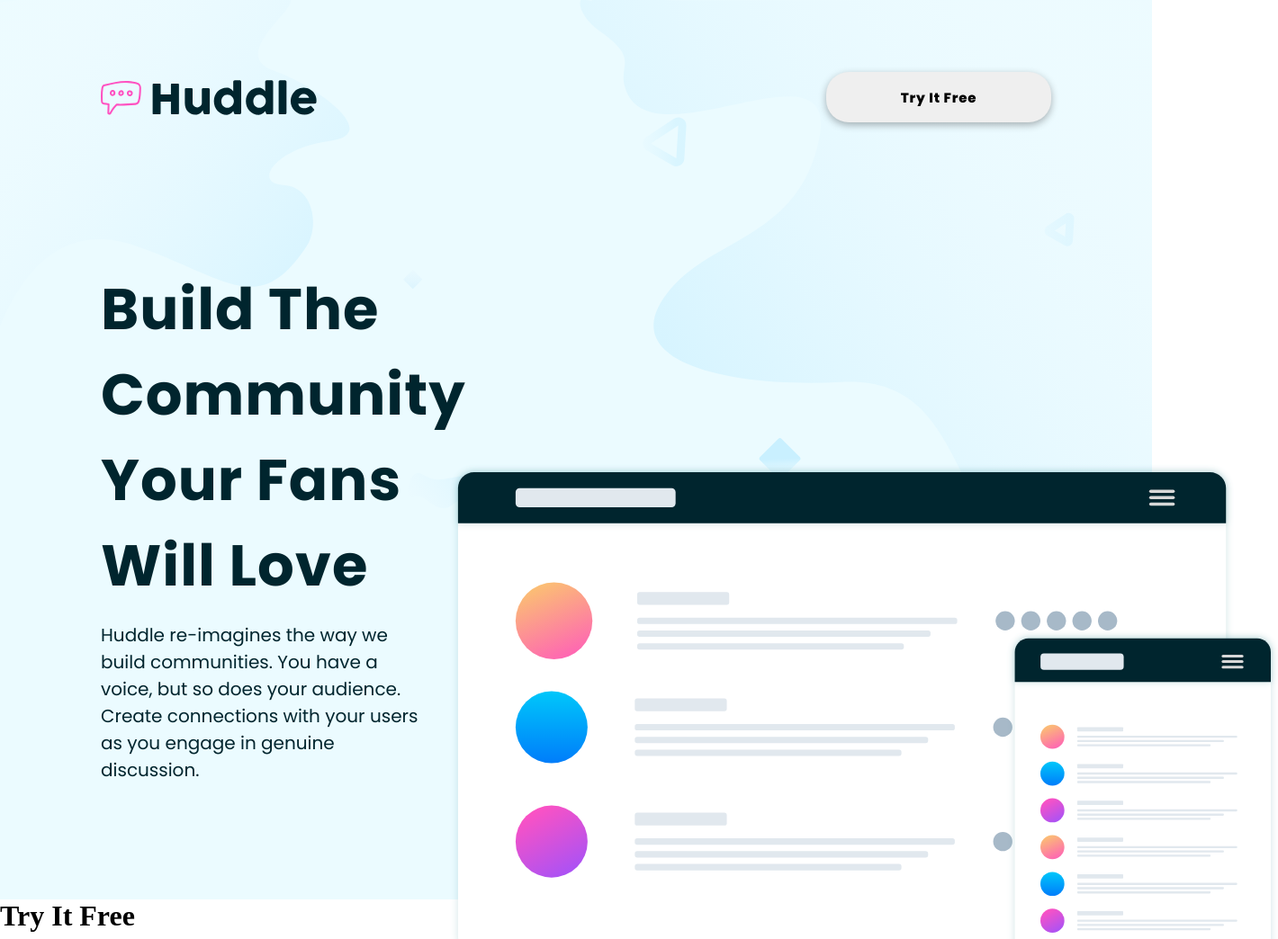
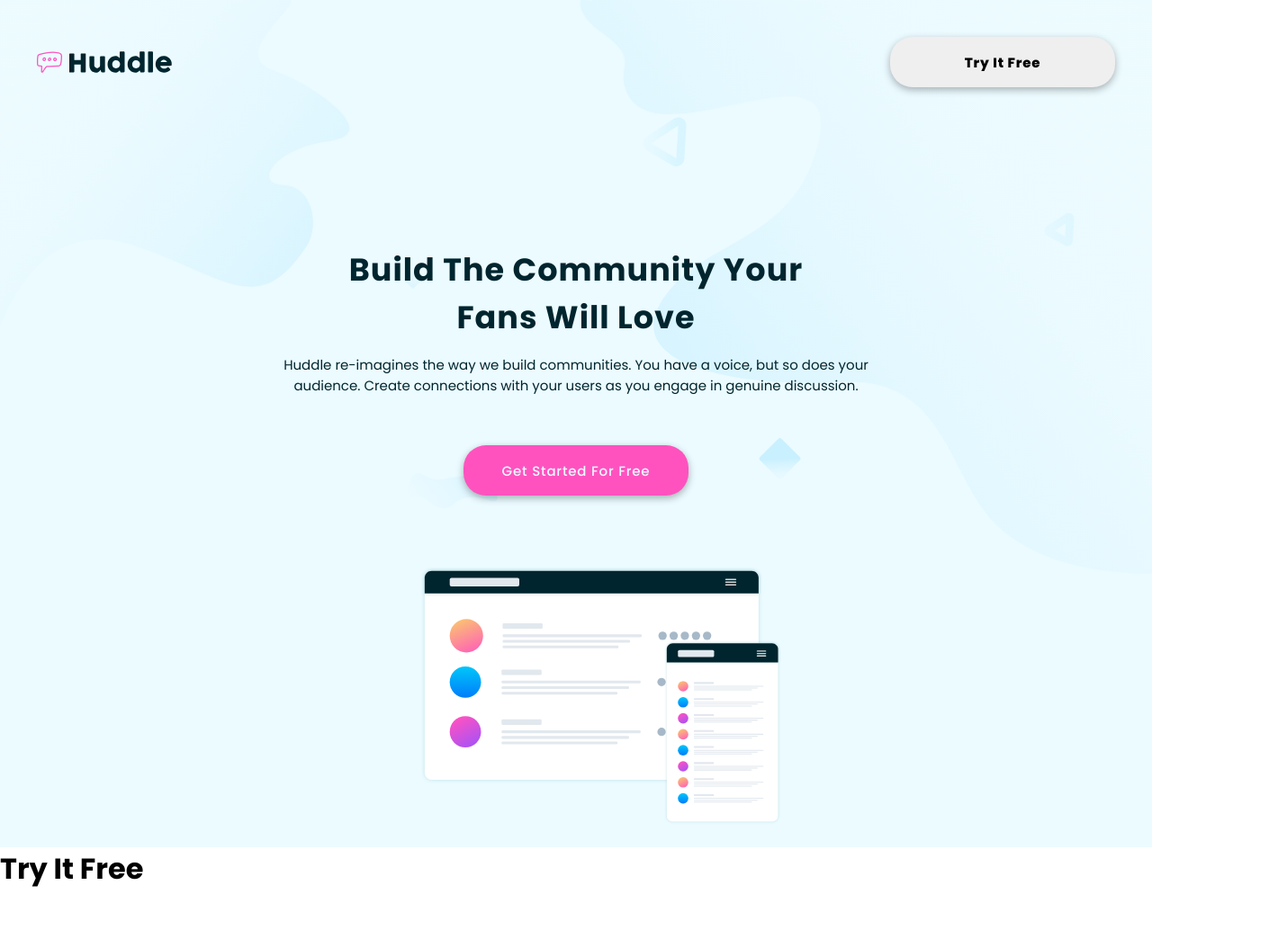
Before and after one commit to Thgzin/huddle-landingPage, a plain HTML site: page index.html in a window 1280 px wide. Shown: the top 1044 px of the page at 90% size, 1420 px wide, since content can reach past the window. After the commit the page ends 990 px from the top, so only its background shows below. Drawn offline with Linux system fonts and the light colour scheme.

Commit message:
updateCSS

```diff
--- a/index.html
+++ b/index.html
@@ -30,9 +30,10 @@
           so does your audience. Create connections with your users as you
           engage in genuine discussion.
         </p>
-        <div class="ill-image">
-          <img src="images/illustration-mockups.svg" class="illustration" />
-        </div>
+        <button class="btn-build">Get Started For Free</button>
+      </div>
+      <div class="ill-image">
+        <img src="images/illustration-mockups.svg" class="illustration" />
       </div>
     </div>
 
--- a/style.css
+++ b/style.css
@@ -18,26 +18,25 @@
   text-decoration: none;
 }
 body {
+  font-family: "Poppins", sans-serif;
   height: 100vh;
+  width: 100%;
 }
 
 .header-section {
-  height: 1000px;
   background-image: url(images/bg-hero-desktop.svg);
   background-color: var(--Very-Pale-Cyan);
   background-size: contain;
   background-repeat: no-repeat;
-  font-family: "Poppins", serif;
+  text-align: center;
+  padding: 25px;
 }
 header {
   display: flex;
   justify-content: space-between;
   align-items: center;
-}
+  padding: 1rem;
 
-.logo-img,
-.btn-header {
-  margin: 5rem 7rem;
 }
 
 .btn-header {
@@ -69,35 +68,133 @@ header {
 .texts-header {
   display: flex;
   flex-direction: column;
-  margin: 5rem 7rem;
+  margin: 5rem 5rem;
+  margin-top: 160px;
 }
 
 .header-h1 {
-  width: 40%;
+  max-width: 100%;
+  width: 600px;
+  font-size: 3rem;
   color: var(--Very-Dark-Cyan);
   letter-spacing: 1px;
-  font-size: 4rem;
+  text-align: left;
 }
 
 .header-p {
-  width: 35%;
-  margin-top: 15px;
+  max-width: 100%;
+  width: 650px;
+  margin-top: 18px;
   color: var(--Very-Dark-Cyan);
   font-size: 20px;
+  text-align: left;
 }
 
 .ill-image {
   display: flex;
   align-items: center;
   justify-content: center;
+  flex-direction: column;
 }
 
 .illustration {
-  width: 920px;
-  margin-left: 40rem;
+  width: 50%;
+  margin-left: 45rem;
   background-size: contain;
-  margin-top: -355px;
+  margin-top: -475px;
 }
+
+.btn-build {
+  font-family: "Poppins", serif;
+  background-color: var(--Pink);
+  color: var(--Very-Pale-Cyan);
+  font-weight: 500;
+  font-size: 15px;
+  min-width: 250px;
+  max-width: 50px;
+  letter-spacing: 0.8px;
+  border-radius: 25px;
+  box-shadow: 0 3px 8px rgba(0, 0, 0, 0.3);
+  cursor: pointer;
+  width: 250px;
+  height: 30px;
+  border: 0;
+  padding: 1.75rem;
+  display: flex;
+  align-items: center;
+  justify-content: center;
+  transition: all 100ms linear;
+  margin-top: 25px;
+}
+
+.btn-build:hover{
+  opacity: 0.6;
+}
+
 @media screen and (max-width: 650px) {
+  .header-h1 {
+    text-align: center;
+    font-size: 26px;
+  }
 
+  .texts-header {
+    margin-top: 25px;
+  }
+
+  .logo-img {
+    width: 150px;
+  }
+  .header-p {
+    text-align: center;
+    margin-bottom: 55px;
+    font-size: 15px;
+  }
+  .ill-image {
+    margin-left: -50px;
+  }
+  .illustration {
+    margin: 0 auto;
+    width: 400px;
+  }
 }
+
+@media screen and (max-width: 1500px) {
+  .header-h1 {
+    text-align: center;
+    font-size: 35px;
+    margin: 0 auto;
+    margin-bottom: 15px;
+  }
+
+  .header-p{
+    margin: 0 auto;
+
+
+  }
+  .logo-img {
+    width: 150px;
+  }
+  .header-p {
+    text-align: center;
+    margin-bottom: 55px;
+    font-size: 15px;
+  }
+  .ill-image {
+    margin-left: -55px;
+  }
+  .illustration {
+    margin: 0 auto;
+    width: 400px;
+
+  }
+  .btn-build {
+    margin: 0 auto;
+  }
+}
+
+@media screen and (max-width: 1656px){
+  .ill-image {
+    margin-left: 55px;
+
+  }
+}
```
